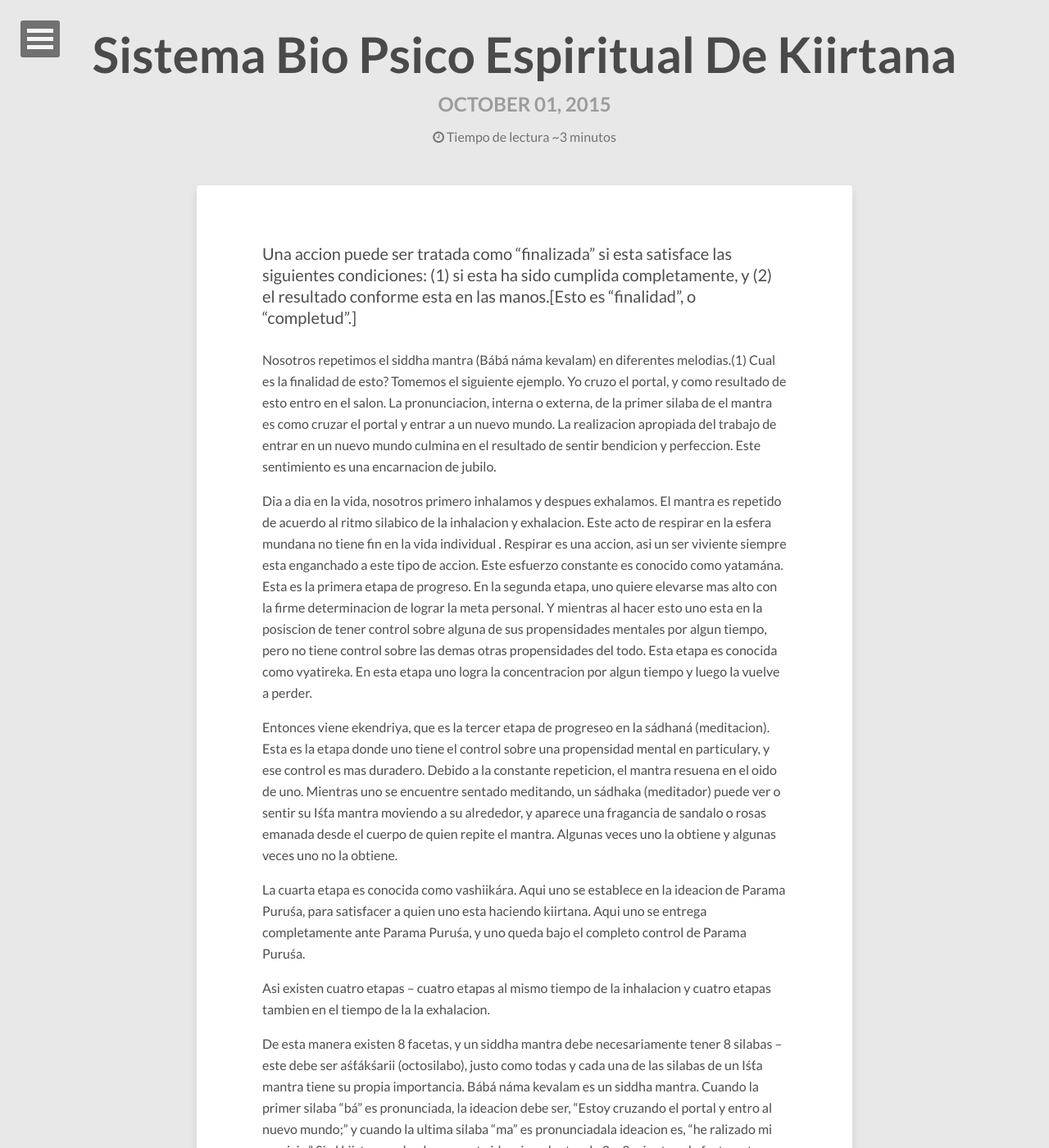
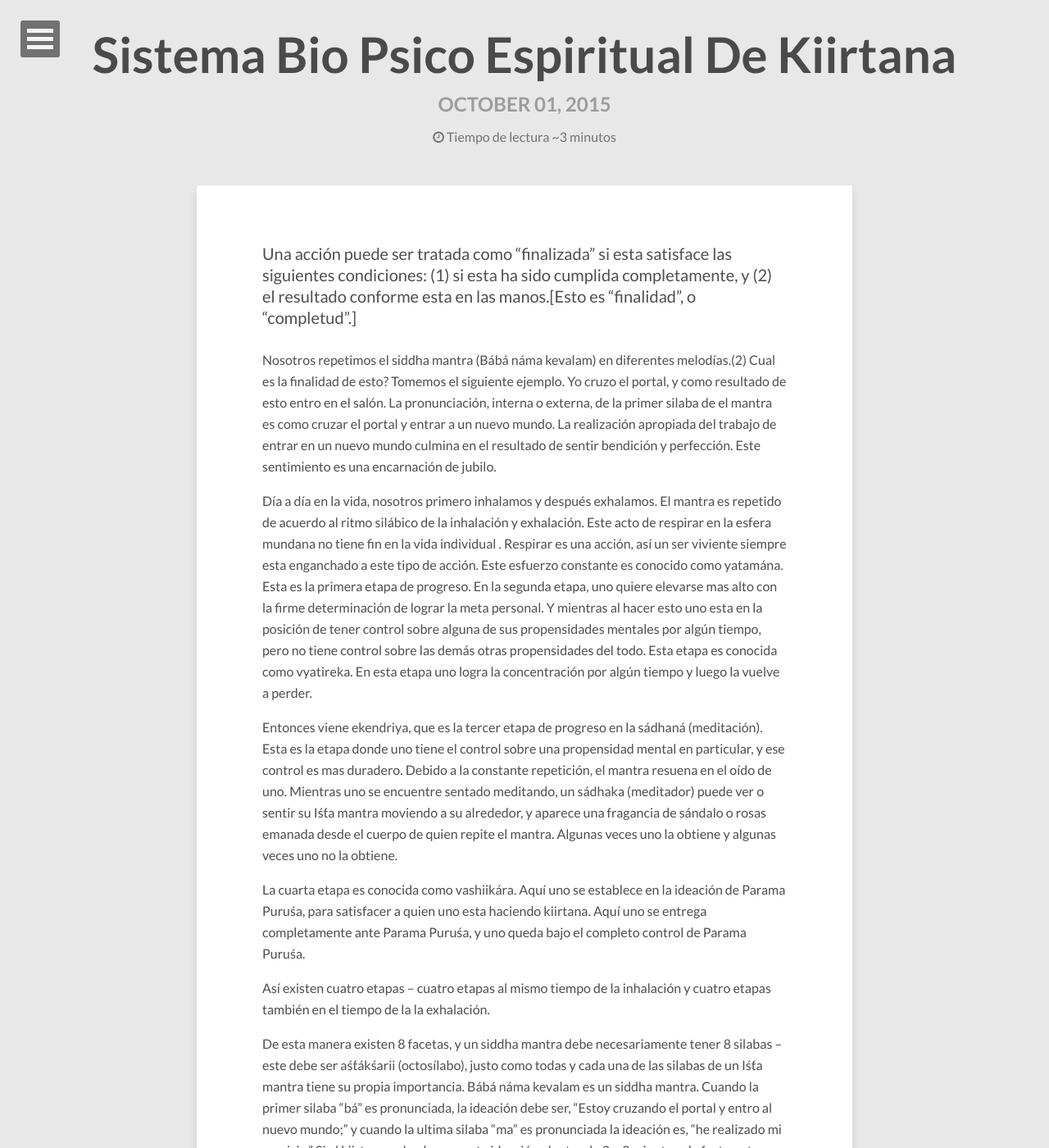
Before and after one commit to anandamurtiidiscursos/anandamurtiidiscursos.github.io, a Jekyll site: the page built from _posts/2015-10-01-Sistema-Bio-psico-espiritual-de-Kiirtana.md, in a window 1280 px wide and 1400 px high. Shown: the whole window at 82% size. Built offline with Jekyll 4.4.1, drawn with Linux system fonts in a browser that asks for light colours; nearby versions of some CDN libraries; comment, search, counter and statistics services are not loaded; some of the changed text lies outside the part shown.

Commit message:
Updated 2015-10-01-Sistema-Bio-psico-espiritual-de-Kiirtana.md

```diff
--- a/_posts/2015-10-01-Sistema-Bio-psico-espiritual-de-Kiirtana.md
+++ b/_posts/2015-10-01-Sistema-Bio-psico-espiritual-de-Kiirtana.md
@@ -5,25 +5,23 @@ layout: post
 description: anandamurtii
 ---
 
+Una acción puede ser tratada como “finalizada” si esta satisface las siguientes condiciones: (1) si esta ha sido cumplida completamente, y (2) el resultado conforme esta en las manos.[Esto es “finalidad”, o “completud”.]
+
+Nosotros repetimos el siddha mantra (Bábá náma kevalam) en diferentes melodías.(2) Cual es la finalidad de esto? Tomemos el siguiente ejemplo. Yo cruzo el portal, y como resultado de esto entro en el salón. La pronunciación, interna o externa, de la primer silaba de el mantra es como cruzar el portal y entrar a un nuevo mundo. La realización apropiada del trabajo de entrar en un nuevo mundo culmina en el resultado de sentir bendición y perfección. Este sentimiento es una encarnación de jubilo.
+
+Día a día en la vida, nosotros primero inhalamos y después exhalamos. El mantra es repetido de acuerdo al ritmo silábico de la inhalación y exhalación. Este acto de respirar en la esfera mundana no tiene fin en la vida individual . Respirar es una acción, así un ser viviente siempre esta enganchado a este tipo de acción. Este esfuerzo constante es conocido como yatamána. Esta es la primera etapa de progreso. En la segunda etapa, uno quiere elevarse mas alto con la firme determinación de lograr la meta personal. Y mientras al hacer esto uno esta en la posición de tener control sobre alguna de sus propensidades mentales por algún tiempo, pero no tiene control sobre las demás otras propensidades del todo. Esta etapa es conocida como vyatireka. En esta etapa uno logra la concentración por algún tiempo y luego la vuelve a perder.
+
+Entonces viene ekendriya, que es la tercer etapa de progreso en la sádhaná (meditación). Esta es la etapa donde uno tiene el control sobre una propensidad mental en particular, y ese control es mas duradero. Debido a la constante repetición, el mantra resuena en el oído de uno. Mientras uno se encuentre sentado meditando, un sádhaka (meditador) puede ver o sentir su Iśt́a mantra moviendo a su alrededor, y aparece una fragancia de sándalo o rosas emanada desde el cuerpo de quien repite el mantra. Algunas veces uno la obtiene y algunas veces uno no la obtiene.
+
+La cuarta etapa es conocida como vashiikára. Aquí uno se establece en la ideación de Parama Puruśa, para satisfacer a quien uno esta haciendo kiirtana. Aquí uno se entrega completamente ante Parama Puruśa, y uno queda bajo el completo control de Parama Puruśa.
+
+Así existen cuatro etapas – cuatro etapas al mismo tiempo de la inhalación y cuatro etapas también en el tiempo de la la exhalación.
+
+De esta manera existen 8 facetas, y un siddha mantra debe necesariamente tener 8 silabas – este debe ser aśt́ákśarii (octosílabo), justo como todas y cada una de las silabas de un Iśt́a mantra tiene su propia importancia. Bábá náma kevalam es un siddha mantra. Cuando la primer silaba "bá" es pronunciada, la ideación debe ser, “Estoy cruzando el portal y entro al nuevo mundo;” y cuando la ultima silaba "ma" es pronunciada la ideación es, “he realizado mi servicio.” Si el kiirtana es hecho con esta ideación, dentro de 2 o 3 minutos el efecto entrara en acción.
+
+El siddha mantra completo deberá ser pronunciado completamente en cada frase de la melodía – Bábá náma kevalam – y no una parte de el – mientras se hace kiirtana. Si esto no se hace, no podrá decirse que es un kiirtana perfecto. Todo deberá ser hecho en una manera metódica. Así tu podrás disfrutar y obtener la completud de el kiirtana apropiadamente.
 
 
-Una accion puede ser tratada como “finalizada” si esta satisface las siguientes condiciones: (1) si esta ha sido cumplida completamente, y (2) el resultado conforme esta en las manos.[Esto es “finalidad”, o “completud”.]
-
-Nosotros repetimos el siddha mantra (Bábá náma kevalam) en diferentes melodias.(1) Cual es la finalidad de esto? Tomemos el siguiente ejemplo. Yo cruzo el portal, y como resultado de esto entro en el salon. La pronunciacion, interna o externa, de la primer silaba de el mantra es como cruzar el portal y entrar a un nuevo mundo. La realizacion apropiada del trabajo de entrar en un nuevo mundo culmina en el resultado de sentir bendicion y perfeccion. Este sentimiento es una encarnacion de jubilo.
-
-Dia a dia en la vida, nosotros primero inhalamos y despues exhalamos. El mantra es repetido de acuerdo al ritmo silabico de la inhalacion y exhalacion. Este acto de respirar en la esfera mundana no tiene fin en la vida individual . Respirar es una accion, asi un ser viviente siempre esta enganchado a este tipo de accion. Este esfuerzo constante es conocido como yatamána. Esta es la primera etapa de progreso. En la segunda etapa, uno quiere elevarse mas alto con la firme determinacion de lograr la meta personal. Y mientras al hacer esto uno esta en la posiscion de tener control sobre alguna de sus propensidades mentales por algun tiempo, pero no tiene control sobre las demas otras propensidades del todo. Esta etapa es conocida como vyatireka. En esta etapa uno logra la concentracion por algun tiempo y luego la vuelve a perder.
-
-Entonces viene ekendriya, que es la tercer etapa de progreseo en la sádhaná (meditacion). Esta es la etapa donde uno tiene el control sobre una propensidad mental en particulary, y ese control es mas duradero. Debido a la constante repeticion, el mantra resuena en el oido de uno. Mientras uno se encuentre sentado meditando, un sádhaka (meditador) puede ver o sentir su Iśt́a mantra moviendo a su alrededor, y aparece una fragancia de sandalo o rosas emanada desde el cuerpo de quien repite el mantra. Algunas veces uno la obtiene y algunas veces uno no la obtiene.
-
-La cuarta etapa es conocida como vashiikára. Aqui uno se establece en la ideacion de Parama Puruśa, para satisfacer a quien uno esta haciendo kiirtana. Aqui uno se entrega completamente ante Parama Puruśa, y uno queda bajo el completo control de Parama Puruśa.
-
-Asi existen cuatro etapas – cuatro etapas al mismo tiempo de la inhalacion y cuatro etapas tambien en el tiempo de la la exhalacion.
-
-De esta manera existen 8 facetas, y un siddha mantra debe necesariamente tener 8 silabas – este debe ser aśt́ákśarii (octosilabo), justo como todas y cada una de las silabas de un Iśt́a mantra tiene su propia importancia. Bábá náma kevalam es un siddha mantra. Cuando la primer silaba "bá" es pronunciada, la ideacion debe ser, “Estoy cruzando el portal y entro al nuevo mundo;” y cuando la ultima silaba "ma" es pronunciadala ideacion es, “he ralizado mi servicio.” Si el kiirtana es hecho con esta ideacion, dentro de 2 o 3 minutos el efecto entrara en accion.
-
-El siddha mantra completo debera ser pronunciado completamente en cada frase de la melodia – Bábá náma kevalam – y no una parte de el – mientras se hace kiirtana. Si esto no se hace, no podra decirse que es un kirtana perfecto. Todo debera ser hecho en una manera metodica. Asi tu podras disfrutar y obtener la completud de el kiirtana apropiadamente.
-
-
-(1) Cuando Bábá náma kevalam es cantado en una melodia, una vocal extra es adherida a kevalam – kevalama.
+(2) Cuando Bábá náma kevalam es cantado en una melodía, una vocal extra es adherida a kevalam – kevalama.
 
 - Anandamurtii -
```
